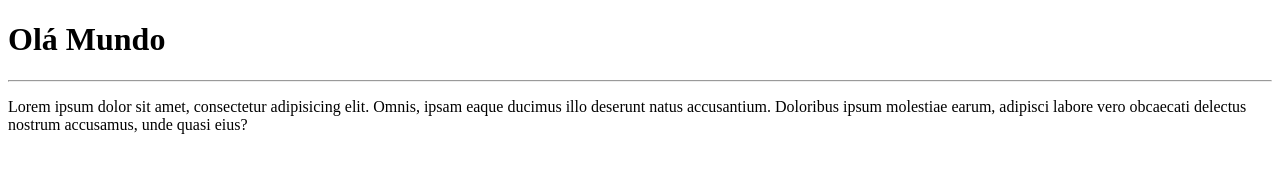
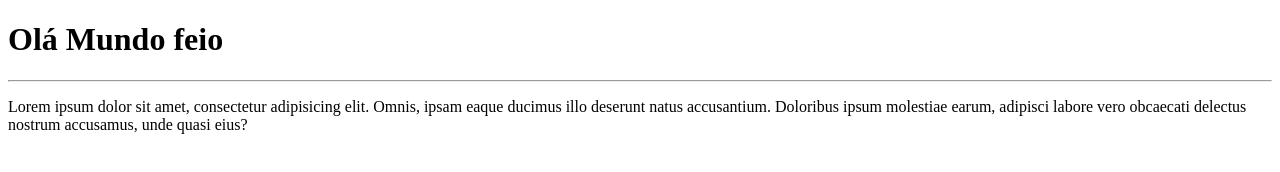
Before and after one commit to JRCWRXG/MinhasCoisas, a plain HTML site: page Site/Index.html in a window 1280 px wide. Drawn offline with Linux system fonts and the light colour scheme.

Commit message:
add Desev

```diff
--- a/Site/Index.html
+++ b/Site/Index.html
@@ -6,7 +6,7 @@
     <title>Document</title>
 </head>
 <body>
-    <h1>Olá Mundo</h1>
+    <h1>Olá Mundo feio</h1>
     <hr>
     <p>Lorem ipsum dolor sit amet, consectetur adipisicing elit. Omnis, ipsam eaque ducimus illo deserunt natus accusantium. Doloribus ipsum molestiae earum, adipisci labore vero obcaecati delectus nostrum accusamus, unde quasi eius?</p>
 
```
